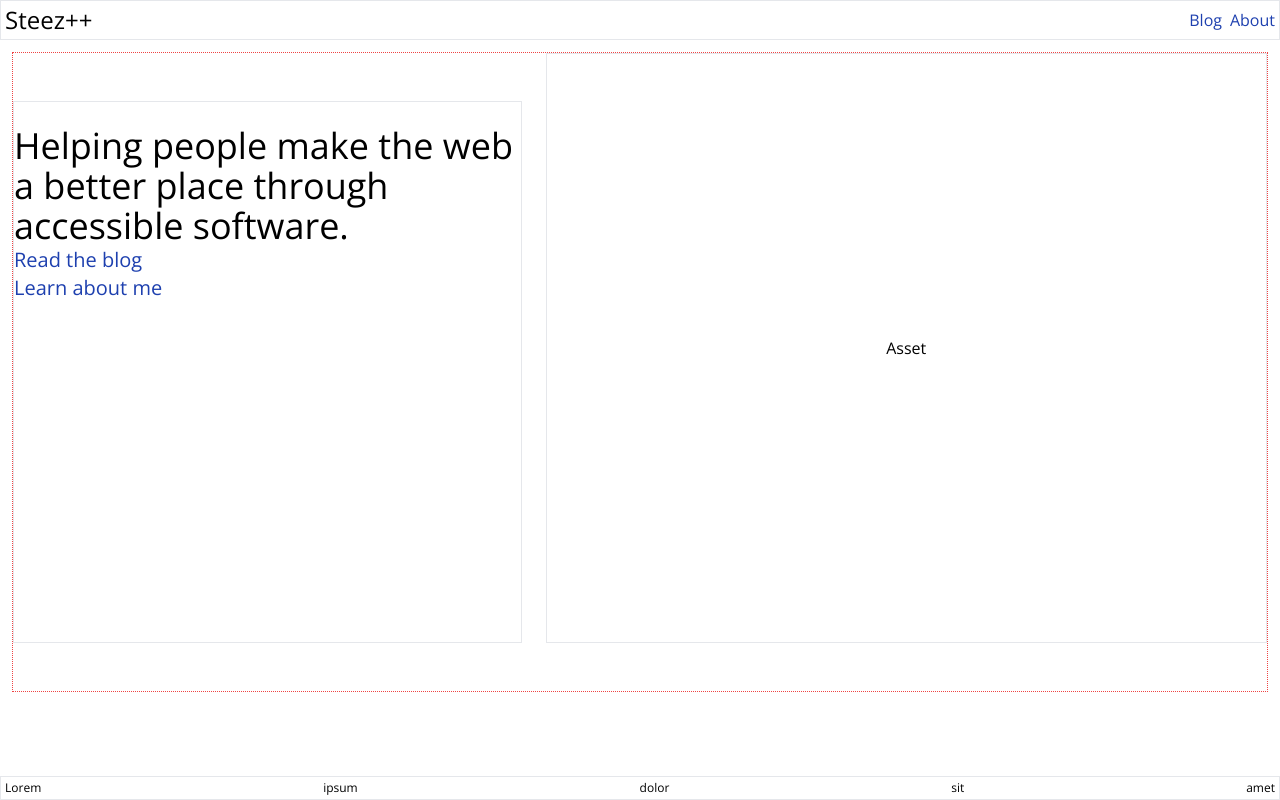
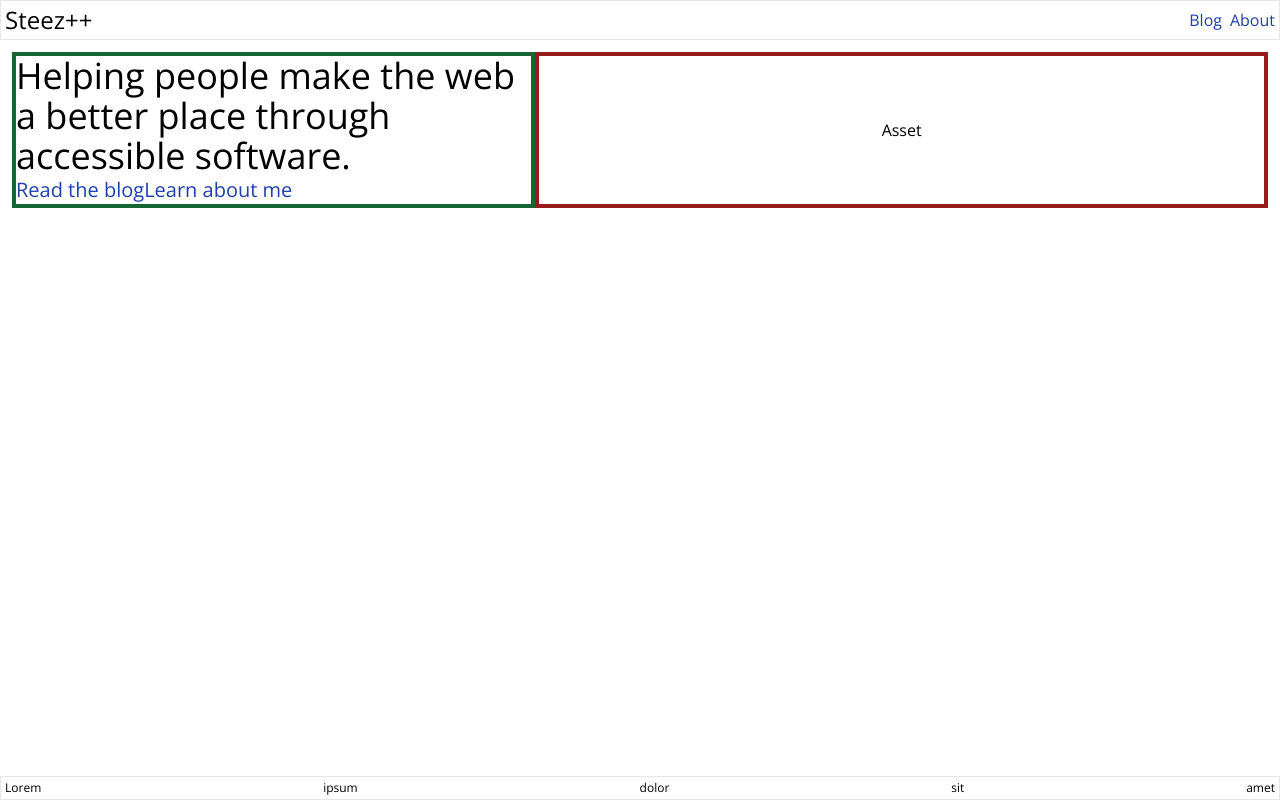
Before and after one commit to steezplusplus/Accessible-Web-Components, a Next.js app: page / in a window 1280 px wide. Built offline with nearby package versions, Linux system fonts and the light colour scheme.

Commit message:
feat: simplify grid

```diff
--- a/app/page.tsx
+++ b/app/page.tsx
@@ -2,12 +2,12 @@ import Link from "next/link";
 
 export default async function Home() {
   return (
-    <div className="flex flex-col gap-y-4">
-      <header className="mx-auto grid h-auto max-w-7xl grid-cols-4 gap-x-4 border border-dotted border-red-500 pt-12 md:grid-cols-8 lg:min-h-[40rem] lg:grid-cols-12 lg:gap-x-6 lg:pb-12">
-        <div className="col-span-full mb-12 flex items-center justify-center border border-solid lg:col-span-7 lg:col-start-6 lg:-mt-12 lg:mb-0 lg:px-0">
+    <div>
+      <header className="grid sm:grid-cols-4 md:grid-cols-8 lg:grid-cols-12">
+        <div className="col-span-full flex items-center justify-center border-4 border-solid border-red-800 lg:col-span-7 lg:col-start-6">
           Asset
         </div>
-        <div className="col-span-full flex flex-col border border-solid pt-6 lg:col-span-5 lg:col-start-1 lg:row-start-1 lg:h-full">
+        <div className="col-span-full border-4 border-solid border-green-800 lg:col-span-5 lg:col-start-1 lg:row-start-1">
           <h2 className="text-4xl">Helping people make the web a better place through accessible software.</h2>
           <Link className="text-xl text-blue-800 hover:text-blue-900 hover:underline" href="/blog">Read the blog</Link>
           <Link className="text-xl text-blue-800 hover:text-blue-900 hover:underline" href="/about">Learn about me</Link>
```
